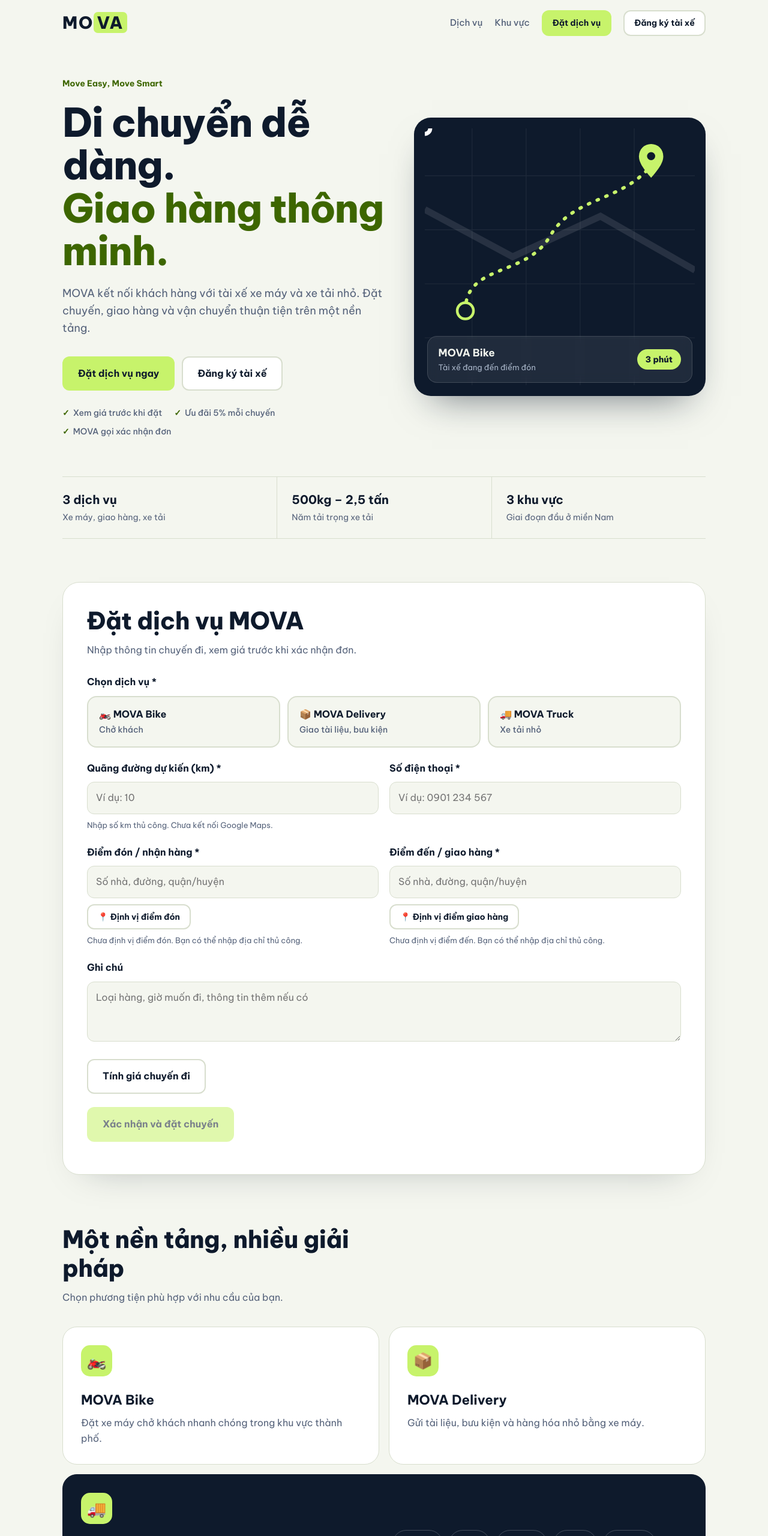
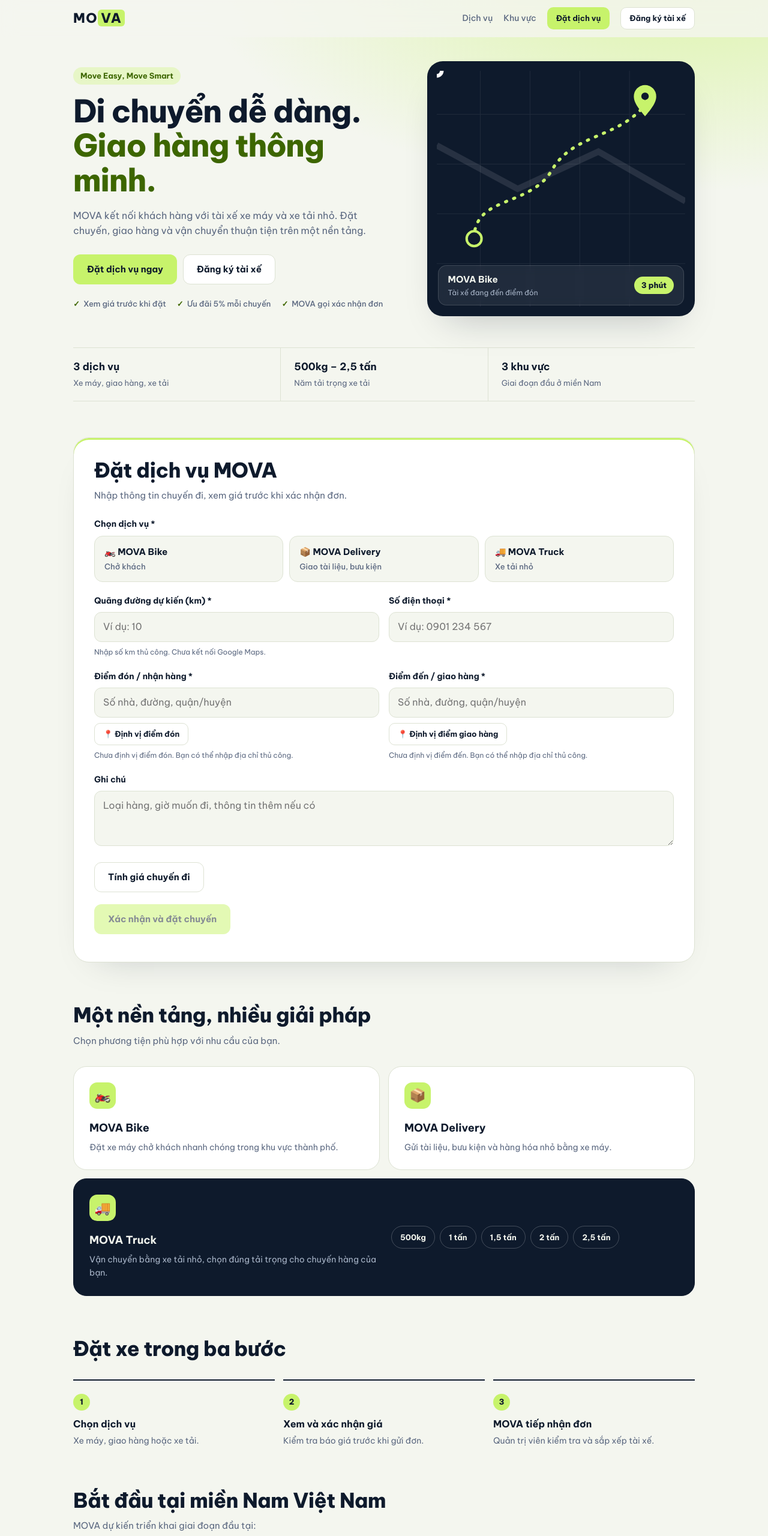
Before and after one commit to aut13093-max/mova-platform, a plain HTML site: page index.html in a window 1280 px wide. Shown: the top 2560 px of the page at 60% size. Drawn offline with Linux system fonts and the light colour scheme.

Commit message:
更新 index.html

```diff
--- a/index.html
+++ b/index.html
@@ -18,155 +18,156 @@
 <link rel="preconnect" href="https://fonts.gstatic.com" crossorigin>
 <link href="https://fonts.googleapis.com/css2?family=Be+Vietnam+Pro:wght@400;500;700;800&display=swap" rel="stylesheet">
 <style>
-:root{--bg:#f4f6ef;--surface:#fff;--ink:#0e1a2c;--muted:#55627a;--line:#d8dece;--lime:#c7f36b;--accent:#3d6600;--navy:#0e1a2c;--ok:#1f6b2c;--err:#b3261e;--font:"Be Vietnam Pro","Segoe UI",Roboto,Arial,sans-serif;box-sizing:border-box;padding-top:env(safe-area-inset-top,0px);padding-bottom:env(safe-area-inset-bottom,0px)}
-@media(prefers-color-scheme:dark){:root:not([data-theme="light"]){color-scheme:dark;--bg:#0a1120;--surface:#121d31;--ink:#f2f5ee;--muted:#9aa8bf;--line:#25344d;--accent:#c7f36b;--ok:#7ee08a;--err:#ff8f86}}
-:root[data-theme="dark"]{color-scheme:dark;--bg:#0a1120;--surface:#121d31;--ink:#f2f5ee;--muted:#9aa8bf;--line:#25344d;--accent:#c7f36b;--ok:#7ee08a;--err:#ff8f86}
+:root{--bg:#f4f6ef;--surface:#fff;--ink:#0e1a2c;--muted:#5b6880;--line:#dde2d3;--lime:#c7f36b;--accent:#3d6600;--navy:#0e1a2c;--ok:#1f6b2c;--err:#b3261e;--glow:rgba(199,243,107,.55);--shadow:rgba(14,26,44,.28);--font:"Be Vietnam Pro","Segoe UI",Roboto,Arial,sans-serif;box-sizing:border-box;padding-top:env(safe-area-inset-top,0px);padding-bottom:env(safe-area-inset-bottom,0px)}
+@media(prefers-color-scheme:dark){:root:not([data-theme="light"]){color-scheme:dark;--bg:#0a1120;--surface:#111c30;--ink:#eef2ea;--muted:#9aa8bf;--line:#24334c;--accent:#c7f36b;--ok:#7ee08a;--err:#ff8f86;--glow:rgba(199,243,107,.14);--shadow:rgba(0,0,0,.6)}}
+:root[data-theme="dark"]{color-scheme:dark;--bg:#0a1120;--surface:#111c30;--ink:#eef2ea;--muted:#9aa8bf;--line:#24334c;--accent:#c7f36b;--ok:#7ee08a;--err:#ff8f86;--glow:rgba(199,243,107,.14);--shadow:rgba(0,0,0,.6)}
 *{box-sizing:border-box;margin:0;padding:0}
-html{scroll-behavior:smooth;scroll-padding-top:84px}
-body{font-family:var(--font);background:var(--bg);color:var(--ink);line-height:1.6;-webkit-text-size-adjust:100%}
+html{scroll-behavior:smooth;scroll-padding-top:76px}
+body{font-family:var(--font);font-size:15px;background:radial-gradient(800px 380px at 88% -60px,var(--glow),transparent) no-repeat,var(--bg);color:var(--ink);line-height:1.6;-webkit-text-size-adjust:100%;-webkit-font-smoothing:antialiased}
 a{color:inherit}
 button,input,select,textarea{font:inherit}
 :focus-visible{outline:3px solid var(--accent);outline-offset:3px;border-radius:6px}
-.wrap{max-width:1120px;margin:auto;padding:0 24px}
+.wrap{max-width:1080px;margin:auto;padding:0 22px}
 [hidden]{display:none!important}
 
-.top{position:sticky;top:0;z-index:20;background:color-mix(in srgb,var(--bg) 85%,transparent);backdrop-filter:blur(12px);-webkit-backdrop-filter:blur(12px);border-bottom:1px solid transparent;transition:border-color .2s}
+.top{position:sticky;top:0;z-index:20;background:color-mix(in srgb,var(--bg) 82%,transparent);backdrop-filter:blur(14px);-webkit-backdrop-filter:blur(14px);border-bottom:1px solid transparent;transition:border-color .2s}
 .top.scrolled{border-color:var(--line)}
-header{display:flex;align-items:center;justify-content:space-between;padding:16px 0}
-.logo{font-size:28px;font-weight:800;letter-spacing:.06em;text-decoration:none}
-.logo i{font-style:normal;background:var(--lime);color:#0e1a2c;padding:0 6px;border-radius:7px}
-nav{display:flex;align-items:center;gap:20px}
-nav a:not(.btn){text-decoration:none;color:var(--muted);font-weight:500;font-size:15px}
+header{display:flex;align-items:center;justify-content:space-between;padding:12px 0}
+.logo{font-size:22px;font-weight:800;letter-spacing:.07em;text-decoration:none}
+.logo i{font-style:normal;background:var(--lime);color:#0e1a2c;padding:0 5px;border-radius:6px}
+nav{display:flex;align-items:center;gap:18px}
+nav a:not(.btn){text-decoration:none;color:var(--muted);font-weight:500;font-size:14px;transition:color .15s}
 nav a:not(.btn):hover{color:var(--ink)}
 
-.btn{display:inline-flex;align-items:center;justify-content:center;gap:8px;padding:14px 24px;border-radius:12px;font-weight:700;font-size:16px;text-decoration:none;border:2px solid transparent;cursor:pointer;transition:transform .15s,box-shadow .15s,background .15s;min-height:48px}
+.btn{display:inline-flex;align-items:center;justify-content:center;gap:8px;padding:12px 22px;border-radius:12px;font-weight:700;font-size:15px;text-decoration:none;border:1.5px solid transparent;cursor:pointer;transition:transform .15s,box-shadow .15s,border-color .15s;min-height:46px}
 .btn:active{transform:scale(.98)}
 .btn-primary{background:var(--lime);color:#0e1a2c}
-.btn-primary:hover:not(:disabled){box-shadow:0 8px 22px -8px rgba(125,190,20,.7)}
+.btn-primary:hover:not(:disabled){box-shadow:0 8px 20px -8px rgba(125,190,20,.75)}
 .btn-ghost{border-color:var(--line);color:var(--ink);background:var(--surface)}
 .btn-ghost:hover:not(:disabled){border-color:var(--accent)}
-.btn-sm{padding:8px 16px;font-size:14px;min-height:40px}
-button:disabled{opacity:.55;cursor:not-allowed}
+.btn-sm{padding:7px 14px;font-size:13px;min-height:36px;border-radius:10px}
+button:disabled{opacity:.5;cursor:not-allowed}
 
-.hero{display:grid;grid-template-columns:1.05fr .95fr;gap:48px;align-items:center;padding:48px 0 40px}
-.kicker{display:inline-block;font-weight:700;font-size:14px;color:var(--accent);margin-bottom:18px}
-h1{font-size:clamp(38px,6.2vw,66px);line-height:1.08;font-weight:800;letter-spacing:-.02em}
+.hero{display:grid;grid-template-columns:1.1fr .9fr;gap:44px;align-items:center;padding:40px 0 32px}
+.kicker{display:inline-block;font-weight:700;font-size:13px;color:var(--accent);background:color-mix(in srgb,var(--lime) 30%,transparent);padding:4px 12px;border-radius:999px;margin-bottom:16px}
+h1{font-size:clamp(32px,5.2vw,52px);line-height:1.1;font-weight:800;letter-spacing:-.025em}
 h1 em{font-style:normal;color:var(--accent);display:block}
-.lead{margin-top:22px;max-width:46ch;font-size:18px;color:var(--muted)}
-.actions{display:flex;flex-wrap:wrap;gap:12px;margin-top:32px}
-.trust{display:flex;flex-wrap:wrap;gap:8px 20px;margin-top:26px;color:var(--muted);font-size:14px;font-weight:500;list-style:none}
+.lead{margin-top:18px;max-width:46ch;font-size:16px;color:var(--muted)}
+.actions{display:flex;flex-wrap:wrap;gap:10px;margin-top:26px}
+.trust{display:flex;flex-wrap:wrap;gap:6px 18px;margin-top:22px;color:var(--muted);font-size:13px;font-weight:500;list-style:none}
 .trust li::before{content:"✓";color:var(--accent);font-weight:800;margin-right:6px}
 
-.route{background:var(--navy);border-radius:28px;padding:18px;position:relative;overflow:hidden;box-shadow:0 30px 60px -30px rgba(14,26,44,.6)}
+.route{background:var(--navy);border-radius:26px;padding:16px;position:relative;overflow:hidden;box-shadow:0 30px 60px -32px var(--shadow)}
 .route svg{display:block;width:100%;height:auto}
-.eta{position:absolute;left:22px;bottom:22px;right:22px;display:flex;justify-content:space-between;align-items:center;background:rgba(255,255,255,.08);border:1px solid rgba(255,255,255,.14);border-radius:16px;padding:14px 18px;color:#f2f5ee;backdrop-filter:blur(8px)}
-.eta b{font-size:17px}
-.eta span{font-size:13px;color:#a9b6c9;display:block}
-.eta .pill{background:var(--lime);color:#0e1a2c;border-radius:999px;padding:6px 14px;font-weight:800;font-size:14px}
+.eta{position:absolute;left:18px;bottom:18px;right:18px;display:flex;justify-content:space-between;align-items:center;background:rgba(255,255,255,.08);border:1px solid rgba(255,255,255,.14);border-radius:14px;padding:11px 16px;color:#f2f5ee;backdrop-filter:blur(8px)}
+.eta b{font-size:15px}
+.eta span{font-size:12px;color:#a9b6c9;display:block}
+.eta .pill{background:var(--lime);color:#0e1a2c;border-radius:999px;padding:4px 12px;font-weight:800;font-size:13px}
 .hero .route{animation:rise .7s ease both}
-@keyframes rise{from{opacity:0;transform:translateY(16px)}to{opacity:1;transform:none}}
+@keyframes rise{from{opacity:0;transform:translateY(14px)}to{opacity:1;transform:none}}
 
-.stats{display:grid;grid-template-columns:repeat(3,1fr);border-top:1px solid var(--line);border-bottom:1px solid var(--line);margin-top:24px}
-.stats div{padding:22px 0 22px 24px;border-left:1px solid var(--line)}
+.stats{display:grid;grid-template-columns:repeat(3,1fr);border-top:1px solid var(--line);border-bottom:1px solid var(--line);margin-top:20px}
+.stats div{padding:18px 0 18px 22px;border-left:1px solid var(--line)}
 .stats div:first-child{border-left:0;padding-left:0}
-.stats b{display:block;font-size:20px}
-.stats span{color:var(--muted);font-size:14px}
+.stats b{display:block;font-size:17px}
+.stats span{color:var(--muted);font-size:13px}
 
-.block{padding:84px 0 0}
-h2{font-size:clamp(28px,4vw,40px);line-height:1.2;font-weight:800;letter-spacing:-.01em;max-width:20ch}
-.sub{color:var(--muted);margin-top:12px;max-width:52ch}
+.block{padding:68px 0 0}
+h2{font-size:clamp(24px,3.4vw,34px);line-height:1.2;font-weight:800;letter-spacing:-.015em;max-width:22ch}
+.sub{color:var(--muted);margin-top:10px;max-width:52ch;font-size:15px}
 
-.booking{margin-top:72px;padding:40px;background:var(--surface);border:1px solid var(--line);border-radius:28px;box-shadow:0 24px 60px -40px rgba(14,26,44,.35)}
+.booking{margin-top:60px;padding:34px;background:var(--surface);border:1px solid var(--line);border-radius:26px;box-shadow:inset 0 3px 0 var(--lime),0 26px 60px -42px var(--shadow)}
 .booking h2{max-width:none}
-.booking form{margin-top:28px;display:grid;gap:22px}
+.booking form{margin-top:24px;display:grid;gap:20px}
 fieldset{border:0}
-legend,.field>label{display:block;font-weight:700;margin-bottom:10px}
-.svc{display:grid;grid-template-columns:repeat(3,1fr);gap:12px}
+legend,.field>label{display:block;font-weight:700;font-size:14px;margin-bottom:8px}
+.svc{display:grid;grid-template-columns:repeat(3,1fr);gap:10px}
 .opt{position:relative;display:block}
 .opt input{position:absolute;opacity:0;inset:0;cursor:pointer;z-index:1}
-.opt span{display:flex;flex-direction:column;gap:2px;height:100%;padding:16px 18px;border:2px solid var(--line);border-radius:16px;background:var(--bg);font-weight:700;transition:border-color .15s,background .15s}
+.opt span{display:flex;flex-direction:column;gap:2px;height:100%;padding:14px 16px;border:1.5px solid var(--line);border-radius:14px;background:var(--bg);font-weight:700;font-size:15px;transition:border-color .15s,background .15s}
 .opt:hover span{border-color:var(--accent)}
-.opt small{font-weight:500;color:var(--muted);font-size:14px}
+.opt small{font-weight:500;color:var(--muted);font-size:13px}
 .opt input:checked+span{border-color:var(--accent);background:var(--lime);color:#0e1a2c}
-.opt input:checked+span small{color:#0e1a2c;opacity:.8}
+.opt input:checked+span small{color:#0e1a2c;opacity:.75}
 .opt input:focus-visible+span{outline:3px solid var(--accent);outline-offset:3px}
-.grid2{display:grid;grid-template-columns:1fr 1fr;gap:18px}
-.booking input[type=text],.booking input[type=tel],.booking input[type=number],.booking select,.booking textarea{width:100%;min-height:52px;padding:13px 14px;border:1px solid var(--line);border-radius:12px;background:var(--bg);color:var(--ink);font-size:16px}
-.booking textarea{min-height:100px;resize:vertical}
-.booking input:focus,.booking select:focus,.booking textarea:focus{outline:2px solid var(--accent);outline-offset:2px}
+.grid2{display:grid;grid-template-columns:1fr 1fr;gap:16px}
+.booking input[type=text],.booking input[type=tel],.booking input[type=number],.booking select,.booking textarea{width:100%;min-height:48px;padding:11px 14px;border:1.5px solid var(--line);border-radius:12px;background:var(--bg);color:var(--ink);font-size:16px;transition:border-color .15s}
+.booking textarea{min-height:92px;resize:vertical}
+.booking input:focus,.booking select:focus,.booking textarea:focus{outline:none;border-color:var(--accent);box-shadow:0 0 0 3px color-mix(in srgb,var(--lime) 55%,transparent)}
 .booking input.invalid{border-color:var(--err)}
-.hint{font-size:13px;color:var(--muted);margin-top:8px;overflow-wrap:anywhere}
+.hint{font-size:12px;color:var(--muted);margin-top:7px;overflow-wrap:anywhere}
 .hint a{color:var(--accent);font-weight:700}
 .hint.success{color:var(--ok)}
 .hint.error{color:var(--err)}
-.loc-actions{display:flex;flex-wrap:wrap;gap:8px;margin-top:10px}
+.loc-actions{display:flex;flex-wrap:wrap;gap:8px;margin-top:9px}
 .loc-actions .btn{white-space:normal}
 .hp{position:absolute;left:-9999px;width:1px;height:1px;overflow:hidden}
-#bookingMessage{margin-top:14px;font-weight:700;overflow-wrap:anywhere}
+#bookingMessage{margin-top:12px;font-weight:700;font-size:14px;overflow-wrap:anywhere}
 #bookingMessage.success{color:var(--ok)}
 #bookingMessage.error{color:var(--err)}
 
-.quote-box{background:var(--bg);border:1px solid var(--line);border-radius:18px;padding:20px;animation:rise .3s ease both}
-.quote-box h3{font-size:20px;margin-bottom:12px}
-.quote-grid{display:grid;grid-template-columns:1fr 1fr;gap:12px}
-.quote-item{background:var(--surface);border:1px solid var(--line);border-radius:12px;padding:14px}
-.quote-item span{display:block;font-size:13px;color:var(--muted)}
-.quote-item b{font-size:19px}
-.quote-total{margin-top:14px;padding:18px;background:var(--navy);color:#fff;border-radius:14px}
-.quote-total span{display:block;color:#c4d0df;font-size:14px}
-.quote-total strong{font-size:30px;color:var(--lime)}
-.quote-expiry{font-size:13px;color:var(--muted);margin-top:10px}
-.confirm-row{display:flex;align-items:flex-start;gap:10px;margin-top:14px}
-.confirm-row input{width:22px;height:22px;flex:none;margin-top:2px;accent-color:var(--accent)}
-.confirm-row label{font-size:14px}
+.quote-box{background:var(--bg);border:1px solid var(--line);border-radius:18px;padding:18px;animation:rise .3s ease both}
+.quote-box h3{font-size:17px;margin-bottom:10px}
+.quote-grid{display:grid;grid-template-columns:1fr 1fr;gap:10px}
+.quote-item{background:var(--surface);border:1px solid var(--line);border-radius:12px;padding:12px 14px}
+.quote-item span{display:block;font-size:12px;color:var(--muted)}
+.quote-item b{font-size:17px}
+.quote-total{margin-top:12px;padding:16px 18px;background:var(--navy);color:#fff;border-radius:14px}
+.quote-total span{display:block;color:#c4d0df;font-size:13px}
+.quote-total strong{font-size:26px;color:var(--lime);letter-spacing:-.01em}
+.quote-expiry{font-size:12px;color:var(--muted);margin-top:10px}
+.confirm-row{display:flex;align-items:flex-start;gap:10px;margin-top:12px}
+.confirm-row input{width:20px;height:20px;flex:none;margin-top:2px;accent-color:var(--accent)}
+.confirm-row label{font-size:13px}
 
-.bento{display:grid;grid-template-columns:repeat(6,1fr);gap:16px;margin-top:36px}
-.tile{background:var(--surface);border:1px solid var(--line);border-radius:24px;padding:30px}
+.bento{display:grid;grid-template-columns:repeat(6,1fr);gap:14px;margin-top:30px}
+.tile{background:var(--surface);border:1px solid var(--line);border-radius:22px;padding:26px;transition:border-color .15s}
+.tile:hover{border-color:var(--accent)}
 .tile.s3{grid-column:span 3}
-.tile.s6{grid-column:span 6;display:grid;grid-template-columns:1fr 1fr;gap:28px;align-items:center;background:var(--navy);color:#f2f5ee;border-color:var(--navy)}
-.ico{width:52px;height:52px;border-radius:15px;background:var(--lime);display:grid;place-items:center;font-size:26px}
-.tile h3{font-size:22px;margin:22px 0 8px}
-.tile p{color:var(--muted)}
+.tile.s6{grid-column:span 6;display:grid;grid-template-columns:1fr 1fr;gap:24px;align-items:center;background:var(--navy);color:#f2f5ee;border-color:var(--navy)}
+.ico{width:44px;height:44px;border-radius:13px;background:var(--lime);display:grid;place-items:center;font-size:22px}
+.tile h3{font-size:18px;margin:18px 0 6px}
+.tile p{color:var(--muted);font-size:14px}
 .tile.s6 p{color:#a9b6c9}
-.chips{display:flex;flex-wrap:wrap;gap:10px}
-.chips span{padding:10px 16px;border-radius:999px;border:1px solid rgba(255,255,255,.22);font-weight:700;font-size:15px}
+.chips{display:flex;flex-wrap:wrap;gap:8px}
+.chips span{padding:8px 14px;border-radius:999px;border:1px solid rgba(255,255,255,.22);font-weight:700;font-size:13px}
 
-.steps{display:grid;grid-template-columns:repeat(3,1fr);gap:16px;margin-top:36px;counter-reset:s}
-.step{padding:26px 0 0;border-top:3px solid var(--ink);counter-increment:s}
-.step::before{content:counter(s);display:inline-grid;place-items:center;width:32px;height:32px;border-radius:50%;background:var(--lime);color:#0e1a2c;font-weight:800;margin-bottom:12px}
-.step h3{font-size:19px;margin-bottom:6px}
-.step p{color:var(--muted)}
+.steps{display:grid;grid-template-columns:repeat(3,1fr);gap:14px;margin-top:30px;counter-reset:s}
+.step{padding:22px 0 0;border-top:2px solid var(--ink);counter-increment:s}
+.step::before{content:counter(s);display:inline-grid;place-items:center;width:28px;height:28px;border-radius:50%;background:var(--lime);color:#0e1a2c;font-weight:800;font-size:13px;margin-bottom:10px}
+.step h3{font-size:16px;margin-bottom:4px}
+.step p{color:var(--muted);font-size:14px}
 
-.cities{display:grid;grid-template-columns:repeat(3,1fr);gap:16px;margin-top:36px}
-.city{background:var(--surface);border:1px solid var(--line);border-radius:22px;padding:26px;display:flex;align-items:center;gap:16px;font-weight:700;font-size:19px}
-.city svg{flex:none;width:30px;height:30px;color:var(--accent)}
-.city small{display:block;font-weight:500;color:var(--muted);font-size:14px}
+.cities{display:grid;grid-template-columns:repeat(3,1fr);gap:14px;margin-top:30px}
+.city{background:var(--surface);border:1px solid var(--line);border-radius:20px;padding:22px;display:flex;align-items:center;gap:14px;font-weight:700;font-size:16px}
+.city svg{flex:none;width:26px;height:26px;color:var(--accent)}
+.city small{display:block;font-weight:500;color:var(--muted);font-size:13px}
 
-.join{margin-top:84px;background:var(--lime);color:#0e1a2c;border-radius:32px;padding:56px;display:grid;grid-template-columns:1.2fr .8fr;gap:32px;align-items:center}
+.join{margin-top:68px;background:var(--lime);color:#0e1a2c;border-radius:28px;padding:44px;display:grid;grid-template-columns:1.2fr .8fr;gap:28px;align-items:center}
 .join h2{max-width:16ch}
-.join p{margin-top:12px;max-width:48ch;opacity:.8}
+.join p{margin-top:10px;max-width:48ch;opacity:.8;font-size:15px}
 .join .btn{background:var(--navy);color:#f2f5ee;justify-self:end}
 
-footer{margin-top:72px;padding:28px 0 36px;border-top:1px solid var(--line);color:var(--muted);font-size:14px;display:flex;justify-content:space-between;flex-wrap:wrap;gap:8px}
+footer{margin-top:60px;padding:22px 0 30px;border-top:1px solid var(--line);color:var(--muted);font-size:13px;display:flex;justify-content:space-between;flex-wrap:wrap;gap:8px}
 
 .sticky-cta{display:none}
 @media(max-width:820px){
   nav{gap:8px}
   nav a:not(.nav-booking){display:none}
-  .hero{grid-template-columns:1fr;gap:36px;padding-top:24px}
+  .hero{grid-template-columns:1fr;gap:30px;padding-top:20px}
   .tile.s3,.tile.s6{grid-column:span 6}
   .tile.s6{grid-template-columns:1fr}
   .steps,.cities,.stats,.svc,.grid2{grid-template-columns:1fr}
   .stats div{border-left:0;border-top:1px solid var(--line);padding-left:0}
   .stats div:first-child{border-top:0}
-  .join{grid-template-columns:1fr;padding:36px 26px}
+  .join{grid-template-columns:1fr;padding:30px 22px}
   .join .btn{justify-self:start}
-  .block{padding-top:64px}
-  .booking{padding:26px 18px;margin-top:56px}
-  .sticky-cta{display:block;position:fixed;left:0;right:0;bottom:0;z-index:15;padding:10px 16px calc(10px + env(safe-area-inset-bottom,0px));background:color-mix(in srgb,var(--bg) 90%,transparent);backdrop-filter:blur(12px);-webkit-backdrop-filter:blur(12px);border-top:1px solid var(--line);transition:transform .25s}
+  .block{padding-top:52px}
+  .booking{padding:22px 16px;margin-top:46px}
+  .sticky-cta{display:block;position:fixed;left:0;right:0;bottom:0;z-index:15;padding:9px 16px calc(9px + env(safe-area-inset-bottom,0px));background:color-mix(in srgb,var(--bg) 90%,transparent);backdrop-filter:blur(12px);-webkit-backdrop-filter:blur(12px);border-top:1px solid var(--line);transition:transform .25s}
   .sticky-cta.off{transform:translateY(110%)}
   .sticky-cta .btn{width:100%}
-  body{padding-bottom:76px}
+  body{padding-bottom:70px}
 }
 @media(max-width:420px){.quote-grid{grid-template-columns:1fr}}
 @media(prefers-reduced-motion:reduce){*{animation:none!important;transition:none!important}html{scroll-behavior:auto}}
```
